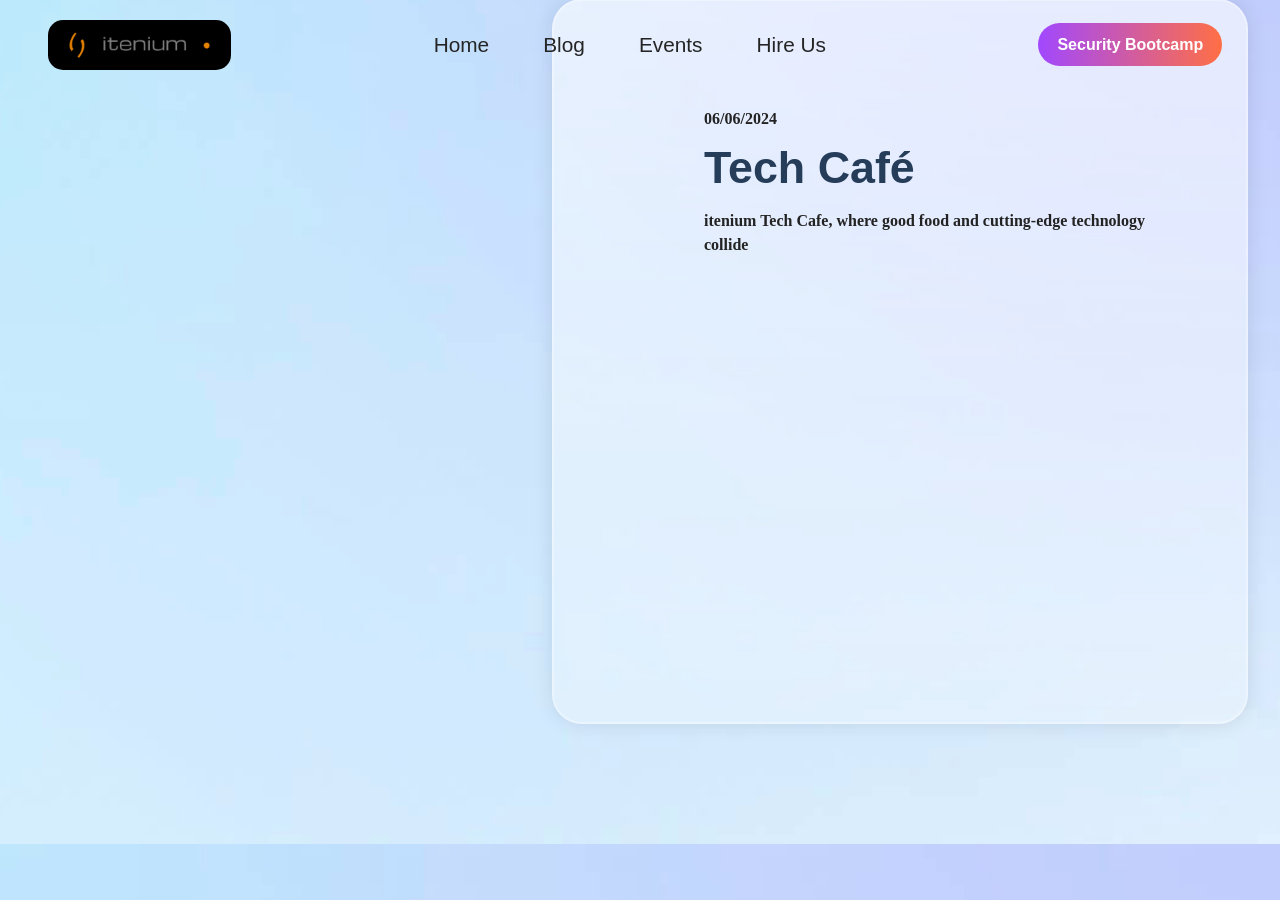
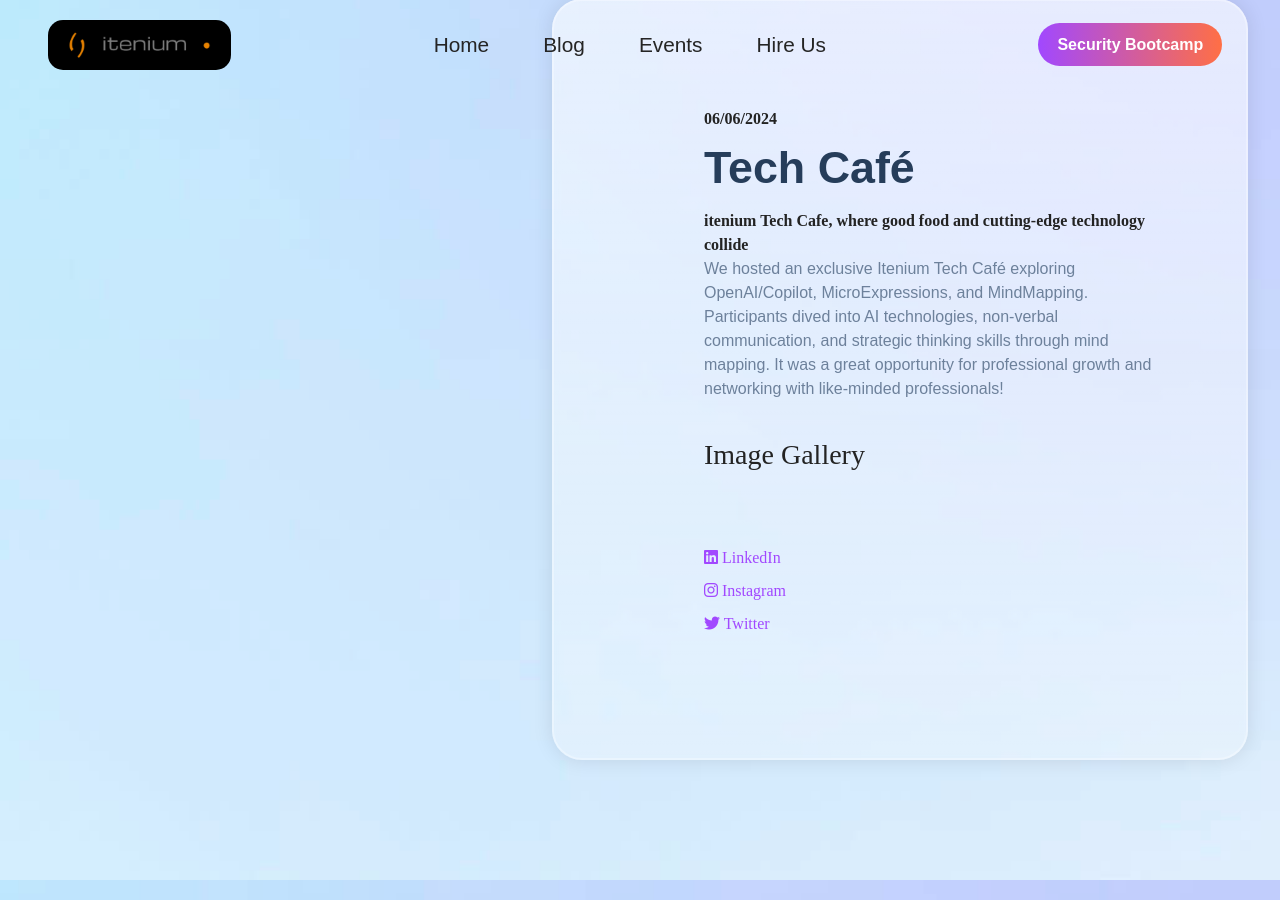
Before and after one commit to itenium-be/Competence-Center, a Jekyll site: the page built from pages/events.html, in a window 1280 px wide and 900 px high, scrolled down 2770 px. Built offline with Jekyll 4.4.1, drawn with Linux system fonts in a browser that asks for light colours; some web fonts are replaced.

Commit message:
Updated the socials and the summary

```diff
--- a/_data/events.yml
+++ b/_data/events.yml
@@ -14,6 +14,22 @@
   subTitle: "itenium Tech Cafe, where good food and cutting-edge technology collide"
   date: 2024-06-06
   track: "TechCafe"
+  summary: >
+   We hosted an exclusive Itenium Tech Café exploring
+   OpenAI/Copilot, MicroExpressions, and MindMapping.
+   Participants dived into AI technologies, non-verbal
+   communication, and strategic thinking skills through
+   mind mapping. It was a great opportunity for professional
+   growth and networking with like-minded professionals!
+  level: Introduction
+  duration: "4h"
+  image: ""
+  gallery:
+    - ""
+    - ""
+  linkedIn: "https://www.linkedin.com/posts/itenium_itenium-keeponlearning-itdevelopment-activity-7209857790268395523-P1gc?utm_source=share&utm_medium=member_desktop"
+  instagram: "https://www.instagram.com/reel/C8eT9kCN6kD/?utm_source=ig_web_copy_link&igsh=MzRlODBiNWFlZA=="
+  twitter: "https://x.com/itenium_be/status/1804091908735557876"
 
 
 - name: "ASP.NET WebApi"
```
